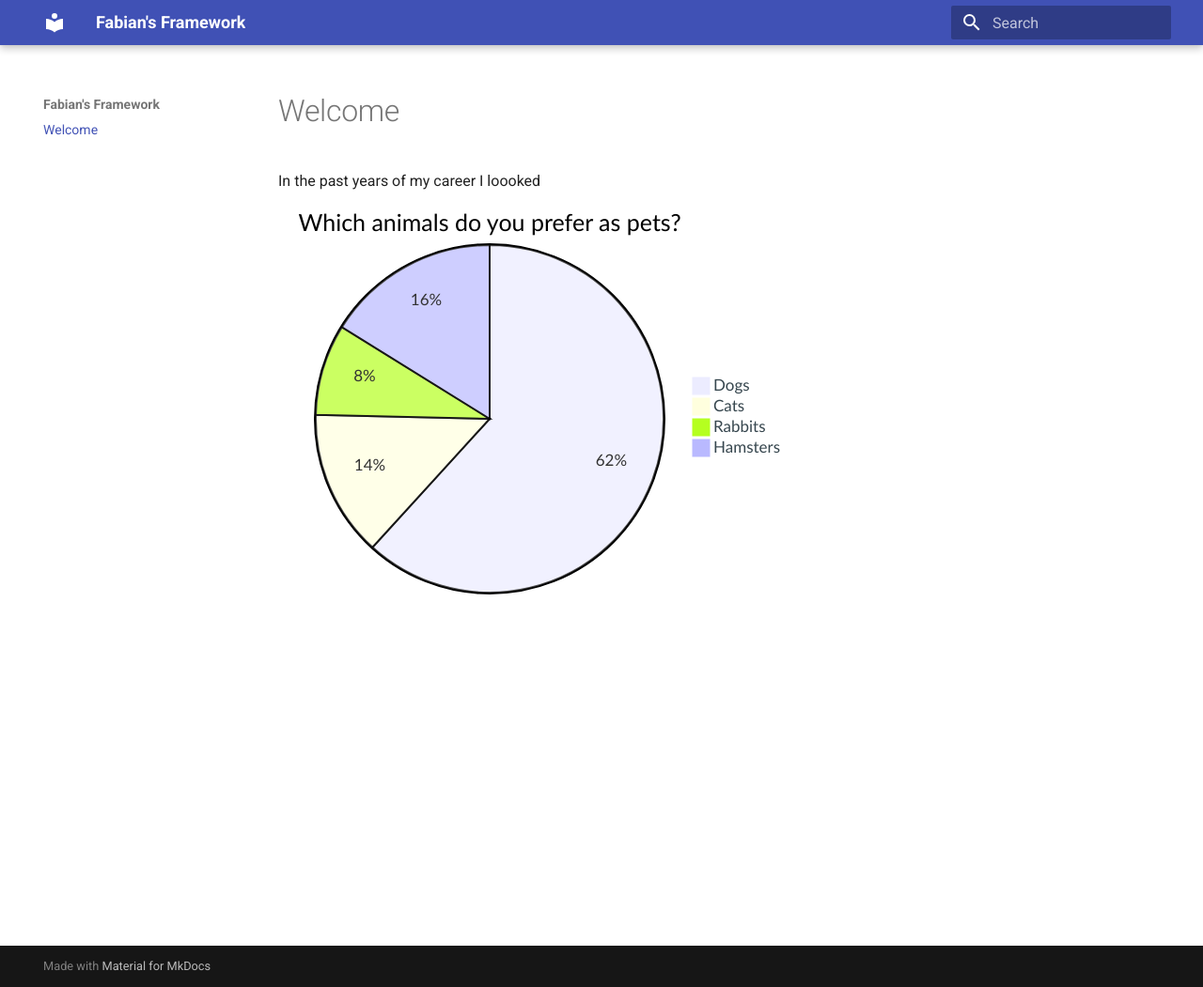
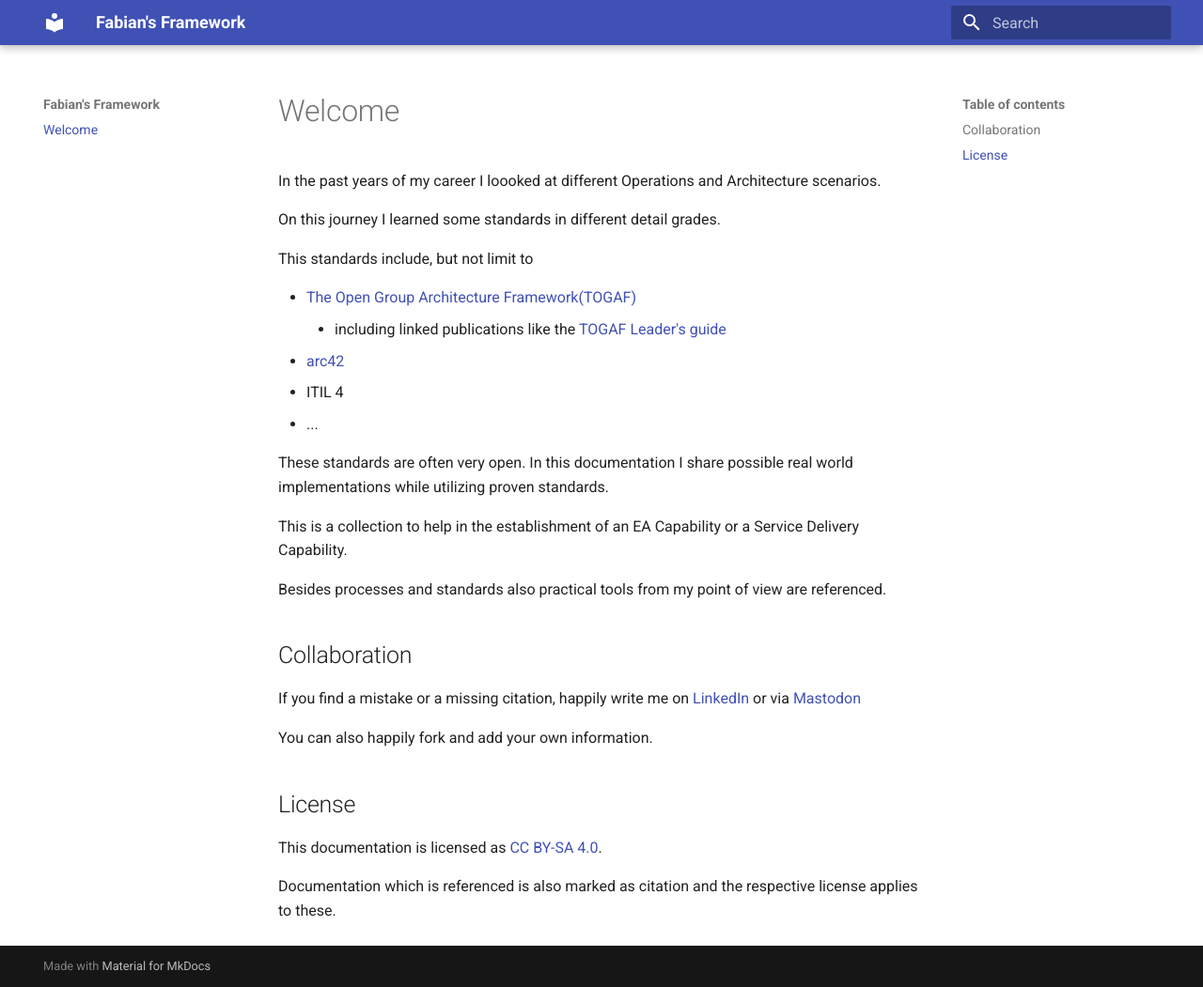
Before and after one commit to Kikkirej/framework, an MkDocs documentation site: the page built from docs/index.md, in a window 1280 px wide and 1051 px high. Shown: the whole window at 94% size. Built offline with MkDocs 1.6.1 and Material for MkDocs 9.7.7, drawn with Linux system fonts in a browser that asks for light colours.

Commit message:
🚧 starting with content

````diff
--- a/docs/index.md
+++ b/docs/index.md
@@ -1,11 +1,29 @@
 # Welcome
 
-In the past years of my career I loooked
+In the past years of my career I loooked at different Operations and Architecture scenarios.
 
-```mermaid
-pie title Which animals do you prefer as pets?
-    "Dogs" : 386
-    "Cats" : 85
-    "Rabbits" : 53
-    "Hamsters" : 101
-```
+On this journey I learned some standards in different detail grades.
+
+This standards include, but not limit to
+
+* [The Open Group Architecture Framework(TOGAF)](https://www.opengroup.org/togaf)
+    + including linked publications like the [TOGAF Leader's guide](https://publications.opengroup.org/g168)
+* [arc42](https://arc42.org/)
+* ITIL 4
+* ...
+
+These standards are often very open. In this documentation I share possible real world implementations while utilizing proven standards.
+
+This is a collection to help in the establishment of an EA Capability or a Service Delivery Capability.
+
+Besides processes and standards also practical tools from my point of view are referenced.
+
+## Collaboration
+If you find a mistake or a missing citation, happily write me on [LinkedIn](https://www.linkedin.com/in/fabian-lemke/) or via [Mastodon]()
+
+You can also happily fork and add your own information.
+
+## License
+This documentation is licensed as [CC BY-SA 4.0](https://creativecommons.org/licenses/by-sa/4.0/).
+
+Documentation which is referenced is also marked as citation and the respective license applies to these.
````
Also changed, not shown: 2 other files.
